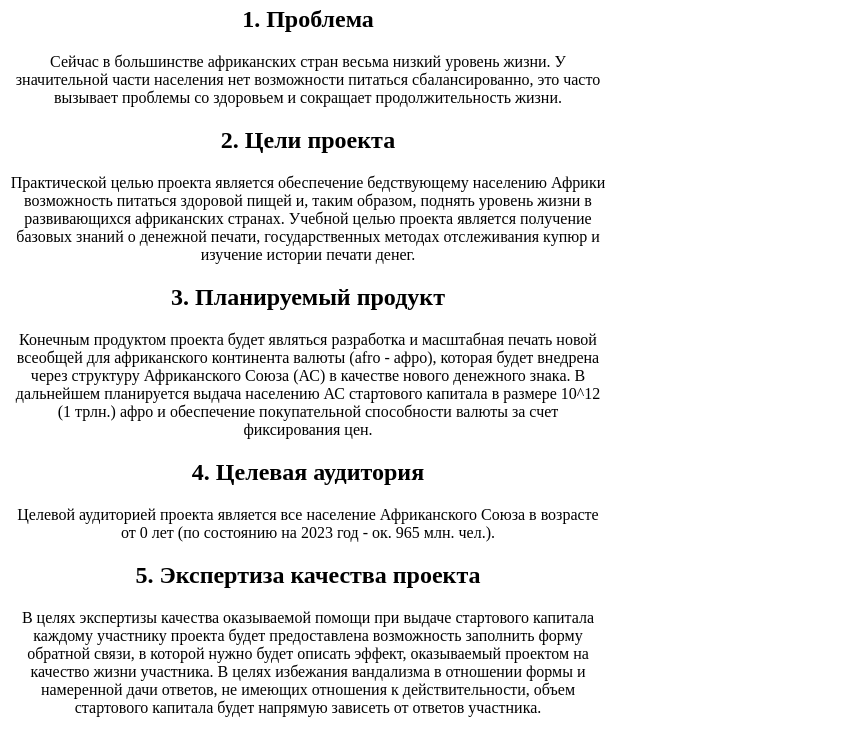
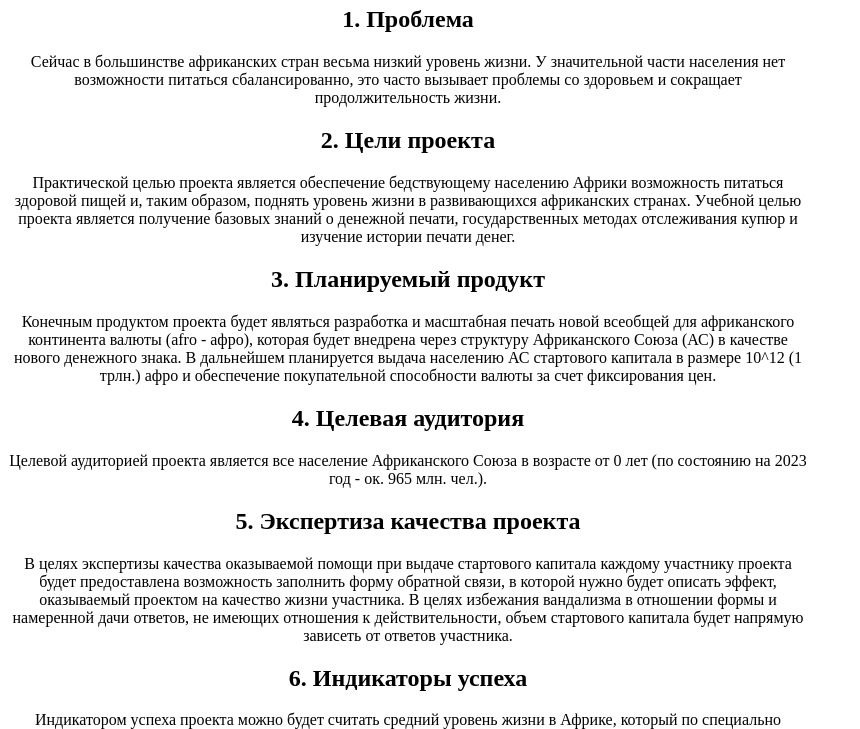
Before and after one commit to KabardinAlexander/project-site, a plain HTML site: page index.html in a window 1280 px wide. Shown: the part 60-789 px from the top of the page, without its empty margins (0-860 px from the left). Drawn offline with Linux system fonts and the light colour scheme.

Commit message:
Update index.html

```diff
--- a/index.html
+++ b/index.html
@@ -1,6 +1,6 @@
 <html>
-  <body>
-    <main style="text-align:center; width:600px;">
+  <body style="align:center">
+    <main style="text-align:center; width:800px;">
       <h1>Паспорт проекта:</h1>
       <h2>1. Проблема</h2>
       <p>Сейчас в большинстве африканских стран весьма низкий уровень жизни. У значительной части населения нет возможности питаться сбалансированно, это часто вызывает проблемы со здоровьем и сокращает продолжительность жизни.</p>
```
